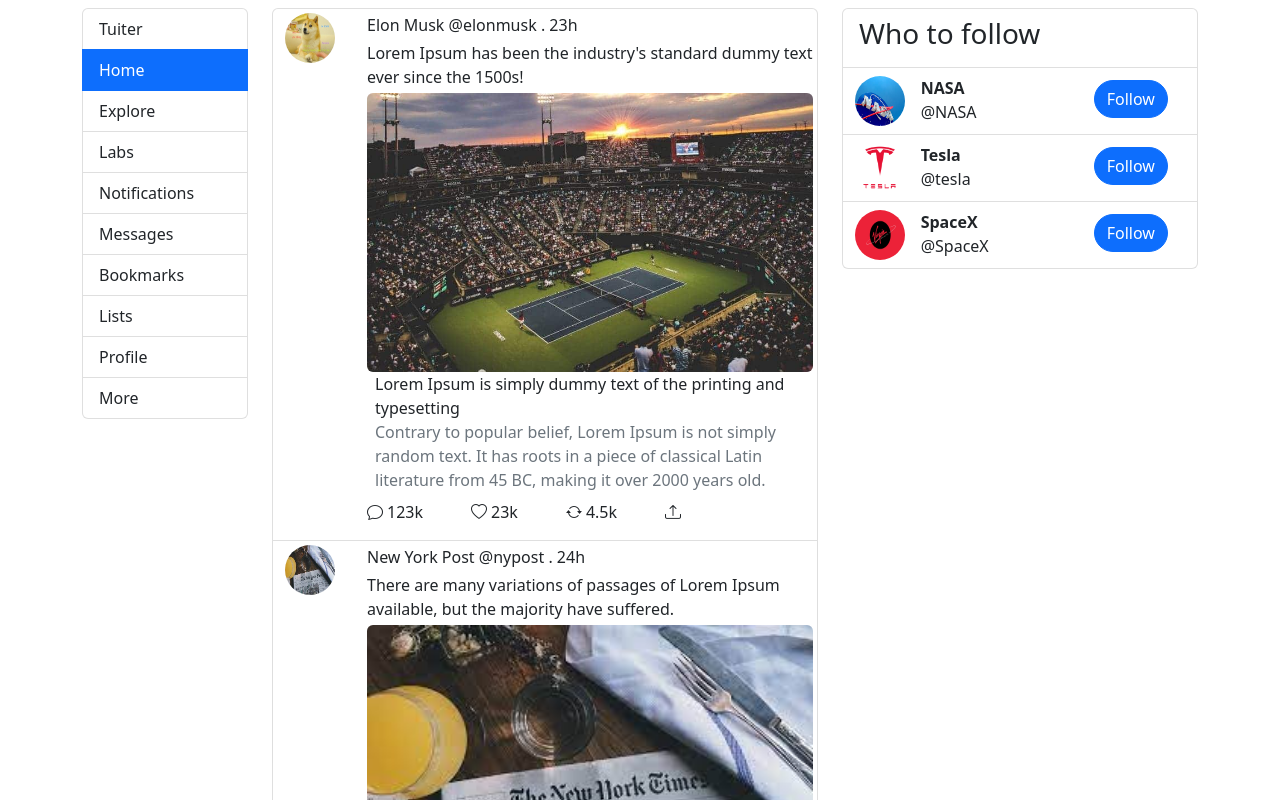
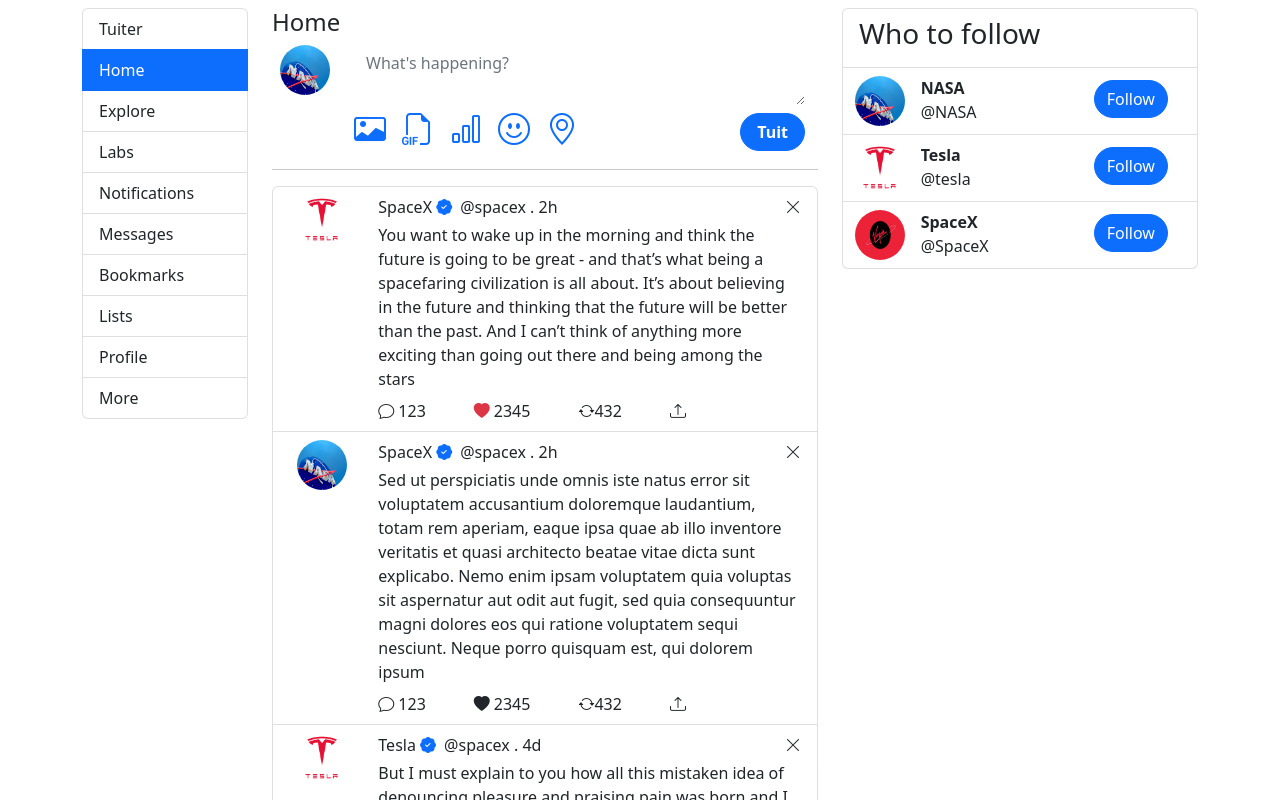
Before and after one commit to Huajuan337/tuiter-react-web-app, a React (Create React App) app: page /tuiter/home in a window 1280 px wide. Shown: the top 800 px of the page. Built offline with nearby package versions, Linux system fonts and the light colour scheme.

Commit message:
finish a7 second tuiter part

```diff
--- a/src/tuiter/home/index.js
+++ b/src/tuiter/home/index.js
@@ -1,11 +1,19 @@
 
 import React from 'react';
-import PostList from '../post-list'
+// import PostList from '../post-list'
+import TuitsList from '../tuits/tuits-list';
+import WhatsHappening from './whats-happending';
 
 const HomeComponent = () => {
 
     return(
-        <PostList/>
+        <>
+            {/* // <PostList/> */}
+            <h4>Home</h4>
+            <WhatsHappening/>
+            <TuitsList/>
+        </>
+
     )
 }
 
--- /dev/null
+++ b/src/tuiter/home/whats-happending.js
@@ -0,0 +1,53 @@
+import React, {useState} from "react";
+import {useDispatch} from "react-redux";
+import {createTuit} from "../reducers/tuits-reducer";
+
+const WhatsHappening = () => {
+
+    let [whatsHappening, setWhatsHappening] = useState('');
+
+    // retrieve the dispatch function with hook
+    const dispatch = useDispatch();
+
+    const tuitClickHandler = () => {
+        console.log(whatsHappening);
+        const newTuit = {
+            tuit: whatsHappening
+        }
+        // send tuit as action pauload
+        dispatch(createTuit(newTuit));
+    }
+
+    return (
+        <div className="row">
+            <div className="col-auto">
+                <img className="rounded-circle ms-2" src="/images/nasa.jpeg " height="50px" width="50px"/>
+            </div>
+
+            <div className="col-10">
+                <textarea value={whatsHappening} placeholder="What's happening?"
+                        className="form-control border-0"
+                        onChange={(event) => setWhatsHappening(event.target.value)}>
+                </textarea>
+
+                <div>
+                    <button className="rounded-pill btn btn-primary float-end mt-2 ps-3 pe-3 fw-bold"
+                            onClick={tuitClickHandler}>
+                        Tuit
+                    </button>
+                    <div className="text-primary fs-2">
+                        <i className="bi bi-card-image me-3"></i>
+                        <i className="bi bi-filetype-gif me-3"></i>
+                        <i className="bi bi-bar-chart me-3"></i>
+                        <i className="bi bi-emoji-smile me-3"></i>
+                        <i className="bi bi-geo-alt"></i>
+                    </div>
+                </div>
+            </div>
+            <div className="col-12"><hr/></div>
+
+
+        </div>
+    );
+}
+export default WhatsHappening;
--- a/src/tuiter/index.js
+++ b/src/tuiter/index.js
@@ -9,8 +9,9 @@ import 'bootstrap-icons/font/bootstrap-icons.css';
 import whoReducer from './reducers/who-reducer';
 import { configureStore } from '@reduxjs/toolkit';
 import {Provider} from "react-redux";
+import tuitReducer from './reducers/tuits-reducer'
 
-const  store = configureStore({reducer: {who: whoReducer}})
+const  store = configureStore({reducer: {who: whoReducer, tuits: tuitReducer}})
 
 function Tuiter() {
  return (
--- a/src/tuiter/post-list/index.js
+++ b/src/tuiter/post-list/index.js
@@ -1,5 +1,6 @@
 import PostListItem from './post-list-item';
 import posts from './posts.json';
+
 
 const PostList = () => {
     return(
--- a/src/tuiter/post-summary-list/index.js
+++ b/src/tuiter/post-summary-list/index.js
@@ -3,6 +3,7 @@ import postsArray from './posts.json';
 import PostSummaryItem from "./post-summary-item";
 
 const PostSummaryList = () => {
+
  return(
    <ul className="list-group">
      {
--- a/src/tuiter/post-summary-list/post-summary-item.js
+++ b/src/tuiter/post-summary-list/post-summary-item.js
@@ -1,3 +1,4 @@
+/* eslint-disable jsx-a11y/alt-text */
 import React from "react";
 const PostSummaryItem = (
  {
--- /dev/null
+++ b/src/tuiter/reducers/tuits-reducer.js
@@ -0,0 +1,43 @@
+import { createSlice } from "@reduxjs/toolkit";
+import tuits from '../tuits/tuits.json';
+
+
+const currentUser = {
+    "userName": "NASA",
+    "handle": "@nasa",
+    "image": "nasa.jpeg",
+   };
+
+const templateTuit = {
+    ...currentUser,
+    "topic": "Space",
+    "time": "2h",
+    "liked": false,
+    "replies": 0,
+    "retuits": 0,
+    "likes": 0,
+}
+
+
+const tuitsSlice = createSlice({
+    name: 'tuits',
+    initialState: tuits,
+    reducers: {
+        // create a tuit
+        createTuit(state, action) {
+            state.unshift({
+                ...action.payload,
+                ...templateTuit,
+                _id: new Date().getTime(),
+            });
+        },
+
+        deleteTuit(state, action) {
+            const index = state.findIndex(tuit => tuit._id === action.payload);
+            state.splice(index, 1);
+        },
+    }
+});
+
+export default tuitsSlice.reducer;
+export const {createTuit, deleteTuit} = tuitsSlice.actions;
--- /dev/null
+++ b/src/tuiter/tuits/tuit-item.js
@@ -0,0 +1,55 @@
+
+import React from "react";
+import TuitStats from './tuit-stats';
+import {useDispatch} from "react-redux";
+import {deleteTuit} from '../reducers/tuits-reducer';
+
+const TuitItem = ({
+    tuit = {
+        "_id": 999,
+        "topic": "Space",
+        "userName": "SpaceX",
+        "title": "Tesla Cybertruck lands on Mars and picks up the Curiosity rover on its 6' bed",
+        "time": "2h",
+        "image": "Tesla_logo.png",
+        "liked": true,
+        "replies": 123,
+        "retuits": 432,
+        "likes": 2345,
+        "handle": "@spacex",
+        "tuit": "You want to wake up in the morning and think the future is going to be great - and that’s what being a spacefaring civilization is all about. It’s about believing in the future and thinking that the future will be better than the past. And I can’t think of anything more exciting than going out there and being among the stars"
+        }
+}) => {
+
+    const dispatch = useDispatch();
+    const deleteTuitHandler = (id) => {
+        dispatch(deleteTuit(id));
+    }
+
+    return (
+        <li className="list-group-item">
+            <div className="row">
+                <div className="col-2">
+                    <img className="rounded-circle ms-2" src={`/images/${tuit.image}`} height="50px" width="50px" />
+                </div>
+                <div className="col-10">
+                    <div className="mb-1">
+                        {tuit.userName} <i className="bi bi-patch-check-fill text-primary me-2"></i>
+                        <span>{tuit.handle} . {tuit.time}</span>
+                        <i className="bi bi-x-lg float-end"
+                            onClick={() => deleteTuitHandler(tuit._id)}></i>
+                    </div>
+                    <div>
+                        {tuit.tuit}
+                    </div>
+
+                    <TuitStats tuit={tuit}/>
+                </div>
+            </div>
+        </li>
+
+    )
+}
+
+
+export default TuitItem;
--- /dev/null
+++ b/src/tuiter/tuits/tuit-stats.js
@@ -0,0 +1,24 @@
+
+const TuitStats = ({tuit}) => {
+
+    return(
+        <div>
+            <ul className="nav nav-tab mt-2">
+                <li className="nav-item me-5">
+                    <i className="bi bi-chat me-1"></i><span>{tuit.replies}</span>
+                </li>
+                <li className="nav-item me-5">
+                    <i className={`${tuit.liked? 'text-danger': ''} bi bi-heart-fill me-1`}></i><span>{tuit.likes}</span>
+                </li>
+                <li className="nav-item me-5">
+                    <i className="bi bi-arrow-repeat me-1}"></i><span>{tuit.retuits}</span>
+                </li>
+                <li className="nav-item">
+                    <i className="bi bi-upload me-1"></i>
+                </li>
+            </ul>
+        </div>
+    )
+}
+
+export default TuitStats;
--- /dev/null
+++ b/src/tuiter/tuits/tuits-list.js
@@ -0,0 +1,20 @@
+import React from "react";
+import TuitItem from './tuit-item';
+import { useSelector } from "react-redux";
+
+
+const TuitsList = () => {
+
+    const tuits = useSelector(state => state.tuits)
+    return (
+        <ul className="list-group">
+            {
+                tuits.map(tuit =>
+                    <TuitItem key={tuit._id} tuit={tuit}/>
+                )
+            }
+        </ul>
+    )
+}
+
+export default TuitsList;
--- /dev/null
+++ b/src/tuiter/tuits/tuits.json
@@ -0,0 +1,44 @@
+[
+    {
+    "_id": 999,
+    "topic": "Space",
+    "userName": "SpaceX",
+    "title": "Tesla Cybertruck lands on Mars and picks up the Curiosity rover on its 6' bed",
+    "time": "2h",
+    "image": "Tesla_logo.png",
+    "liked": true,
+    "replies": 123,
+    "retuits": 432,
+    "likes": 2345,
+    "handle": "@spacex",
+    "tuit": "You want to wake up in the morning and think the future is going to be great - and that’s what being a spacefaring civilization is all about. It’s about believing in the future and thinking that the future will be better than the past. And I can’t think of anything more exciting than going out there and being among the stars"
+    },
+    {
+    "_id": 888,
+    "topic": "Space",
+    "userName": "SpaceX",
+    "title": "100s of SpaceX Starships land on Mars after a 6 month journey. 1000s of Martian colonists being building Mars Base 1",
+    "time": "2h",
+    "image": "nasa.jpeg",
+    "liked": false,
+    "replies": 123,
+    "retuits": 432,
+    "likes": 2345,
+    "handle": "@spacex",
+    "tuit": "Sed ut perspiciatis unde omnis iste natus error sit voluptatem accusantium doloremque laudantium, totam rem aperiam, eaque ipsa quae ab illo inventore veritatis et quasi architecto beatae vitae dicta sunt explicabo. Nemo enim ipsam voluptatem quia voluptas sit aspernatur aut odit aut fugit, sed quia consequuntur magni dolores eos qui ratione voluptatem sequi nesciunt. Neque porro quisquam est, qui dolorem ipsum"
+    },
+    {
+    "_id": 777,
+    "topic": "Energy",
+    "userName": "Tesla",
+    "title": "Tesla FSD finally makes driving obsolete. After years of delay, Tesla Full Self Driving can drive you to work while you work, play, or sleep",
+    "time": "4d",
+    "image": "Tesla_logo.png",
+    "liked": true,
+    "replies": 123,
+    "retuits": 432,
+    "likes": 2345,
+    "handle": "@spacex",
+    "tuit": "But I must explain to you how all this mistaken idea of denouncing pleasure and praising pain was born and I will give you a complete account of the system, and expound the actual teachings of the great explorer of the truth, the master-builder of human happiness. No one rejects, dislikes, or avoids pleasure itself, because it is pleasure, but because those who do not know how to pursue pleasure rationally encounter consequences that are extremely painful."
+    }
+]
```
Also changed, not shown: src/tuiter/post-summary-list/posts.json (+21 -10 lines).
